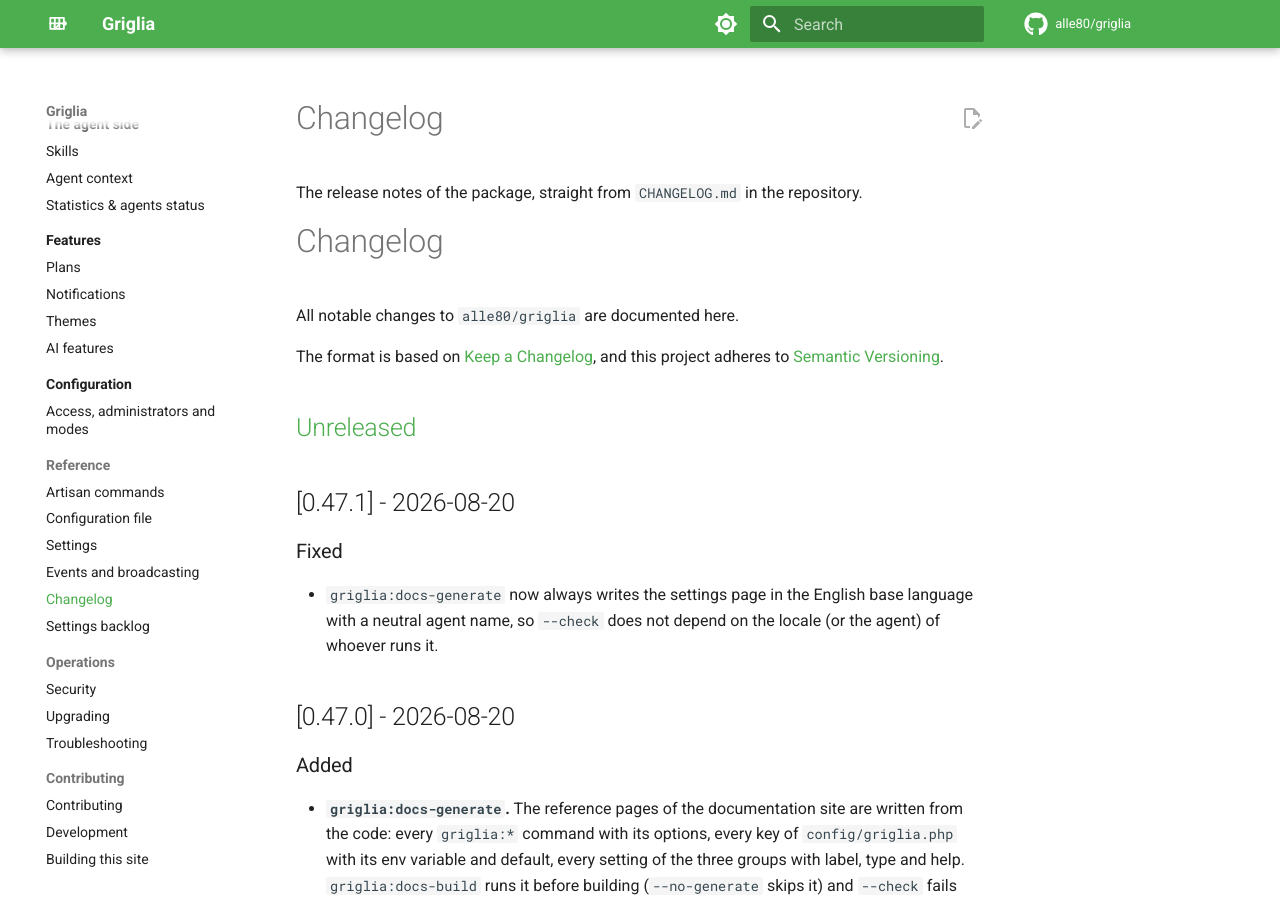
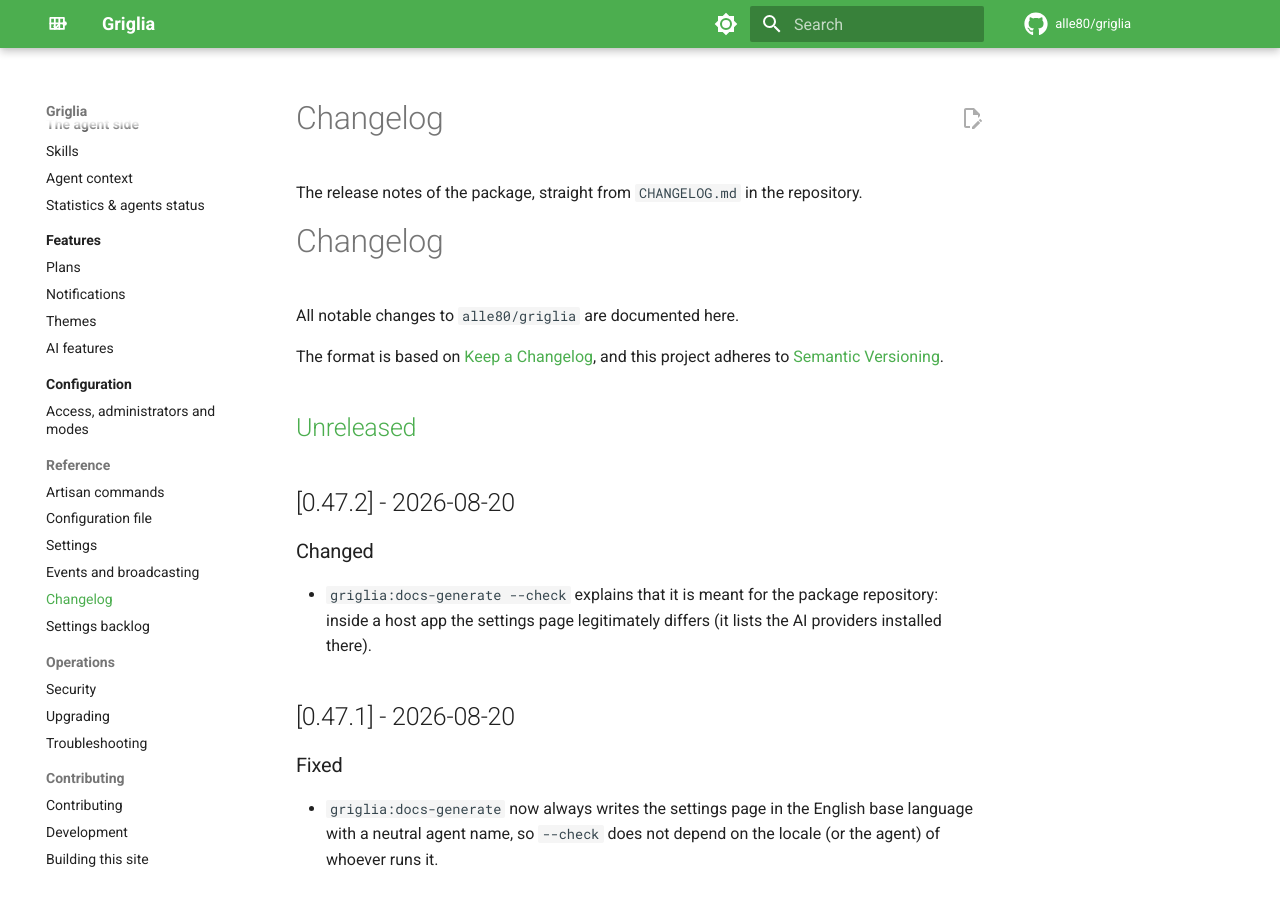
Before and after one commit to alle80/agent-devboard, an MkDocs documentation site: the page built from docs/reference/changelog.md, in a window 1280 px wide and 900 px high. Built offline with MkDocs 1.6.1 and Material for MkDocs 9.7.7, drawn with Linux system fonts in a browser that asks for light colours; comment, search, counter and statistics services are not loaded.

Commit message:
docs: chiarito l'ambito di --check

```diff
--- a/CHANGELOG.md
+++ b/CHANGELOG.md
@@ -6,6 +6,12 @@ The format is based on [Keep a Changelog](https://keepachangelog.com/en/1.1.0/),
 and this project adheres to [Semantic Versioning](https://semver.org/spec/v2.0.0.html).
 
 ## [Unreleased]
+
+## [0.47.2] - 2026-08-20
+
+### Changed
+- `griglia:docs-generate --check` explains that it is meant for the package repository: inside a host app
+  the settings page legitimately differs (it lists the AI providers installed there).
 
 ## [0.47.1] - 2026-08-20
 
```
Also changed, not shown: docs/contributing/docs-site.md (+3 -0 lines), 1 other file.
